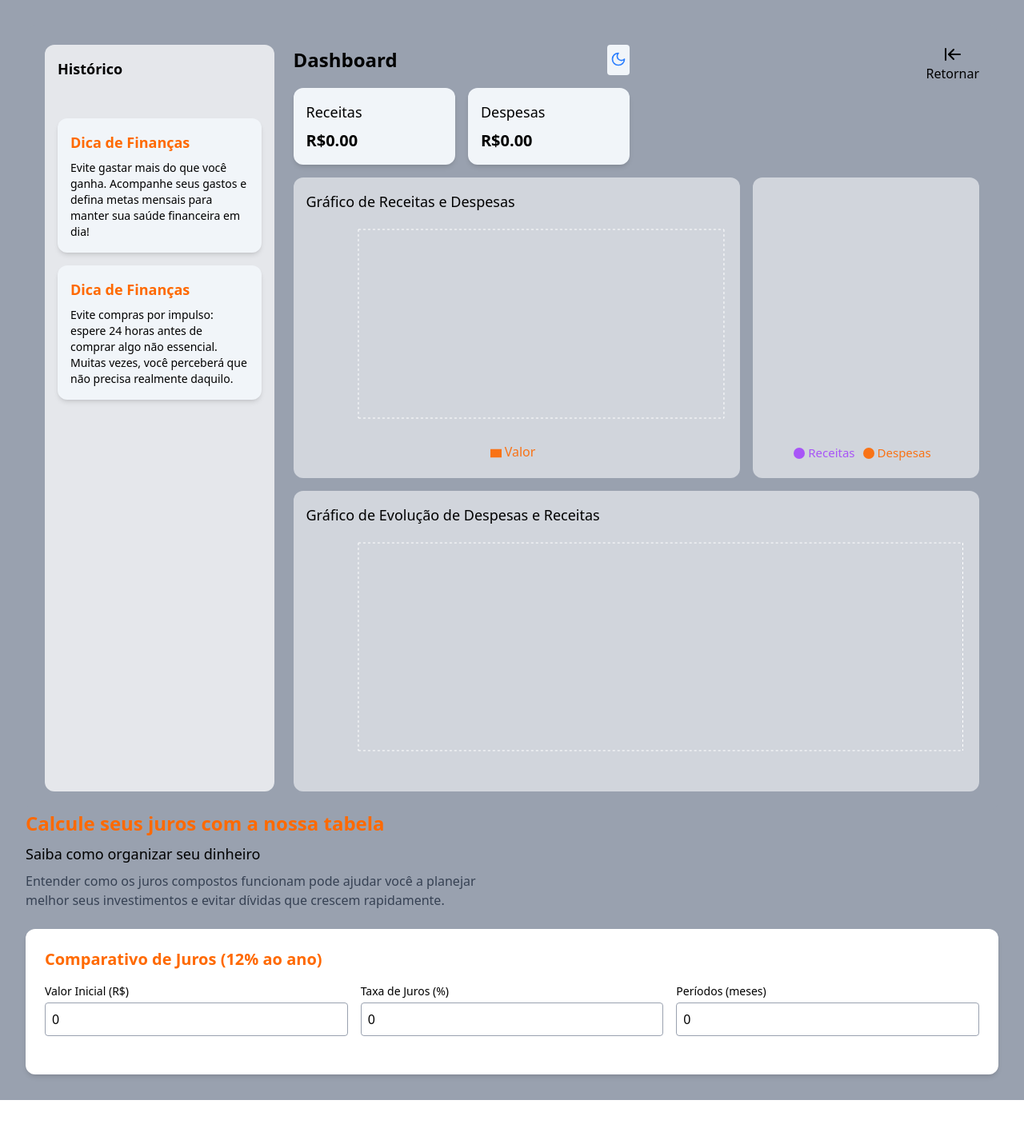
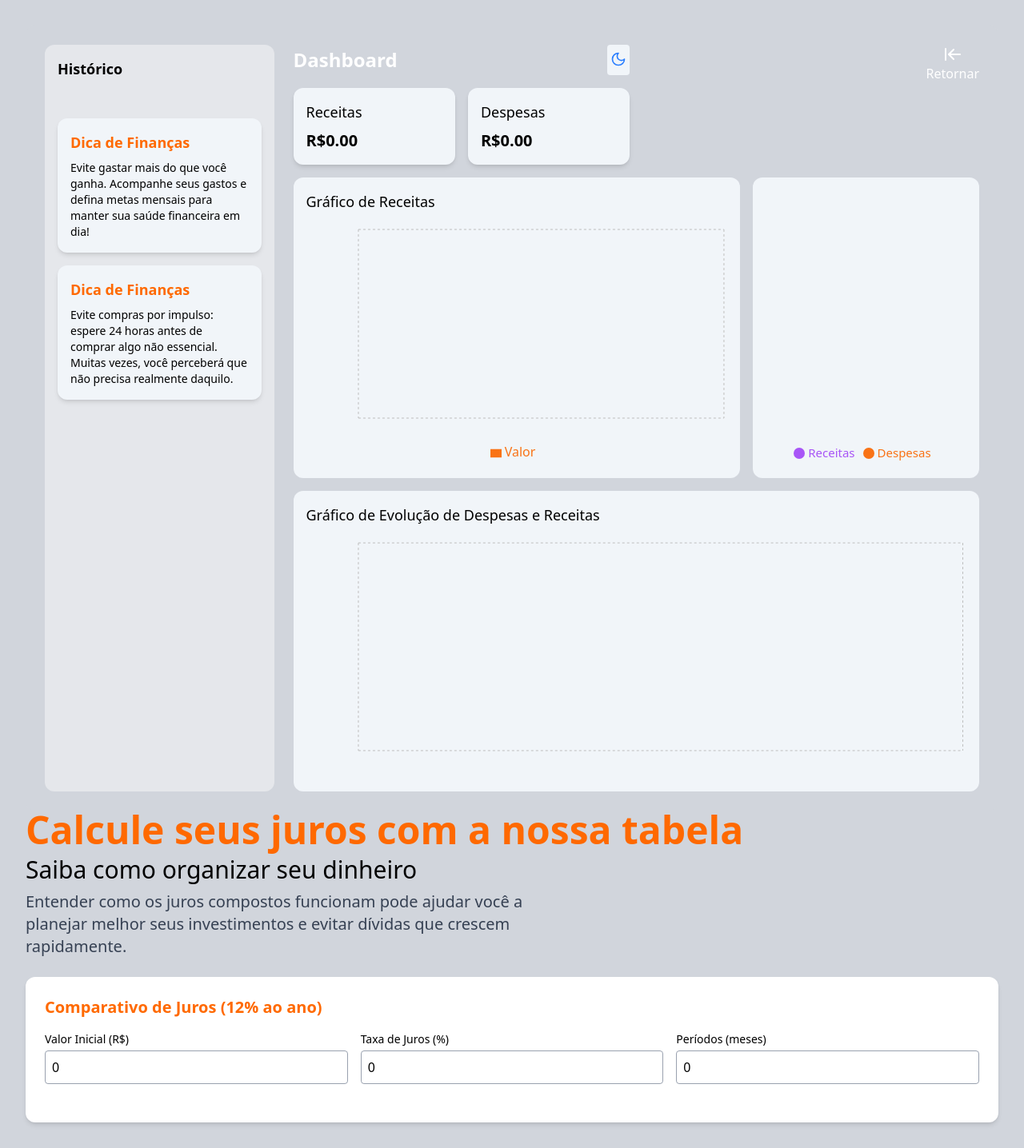
Before and after one commit to RafaelErnandes/dashboard, a React (Vite) app: page /dashboard in a window 1280 px wide. Shown: the whole page at 80% size. Before the commit the page ends 1376 px from the top, so only its background shows below. Built offline with nearby package versions, Linux system fonts and the light colour scheme.

Commit message:
refactor: melhora estilizacao geral da pagina

```diff
--- /dev/null
+++ b/src/pages/dashboard/components/dashboard-totals/index.ts
@@ -0,0 +1,3 @@
+export type DashboardTotalProps = {
+  setFilter: (type: "receita" | "despesa") => void;
+};
--- a/src/pages/dashboard/components/dashboard-totals/index.tsx
+++ b/src/pages/dashboard/components/dashboard-totals/index.tsx
@@ -1,29 +1,46 @@
+import { DashboardTotalProps } from "./index.ts";
 import { ToggleTheme } from "../../../../components/toggle-theme/index.tsx";
 import { useTotalDespesas } from "../../../../hooks/use-total-despesas/index.ts";
 import { useTotalReceitas } from "../../../../hooks/use-total-receitas/index.ts";
 
-export const DashboardTotals = () => {
+export const DashboardTotals = (props: DashboardTotalProps) => {
+  const { setFilter } = props;
+
   const totalReceitas = useTotalReceitas();
   const totalDespesas = useTotalDespesas();
+
+  const handleClick = (type: "receita" | "despesa") => {
+    setFilter(type);
+  };
 
   return (
     <div className="w-full">
       <div className="flex items-center justify-between">
-        <h1 className="text-2xl font-semibold dark:text-white">Dashboard</h1>
+        <h1 className="text-2xl font-semibold text-white">Dashboard</h1>
         <div className="bg-slate-100 p-1 rounded-sm pt-2  dark:bg-zinc-700">
           <ToggleTheme />
         </div>
       </div>
 
       <div className="flex gap-4 mt-4">
-        <div className="bg-slate-100 dark:bg-zinc-700 p-4 rounded-xl w-full text-black dark:text-white shadow-md">
-          <span className="block text-lg font-medium mb-2">Receitas</span>
+        <div
+          className="bg-slate-100 dark:bg-zinc-700 p-4 rounded-xl w-full text-black dark:text-white shadow-md cursor-pointer transform transition-transform duration-200 ease-in-out hover:scale-105 "
+          onClick={() => handleClick("receita")}
+        >
+          <span className="block text-lg font-medium mb-2 hover:text-green-500">
+            Receitas
+          </span>
           <span className="text-xl font-bold">
             R${totalReceitas.toFixed(2)}
           </span>
         </div>
-        <div className="bg-slate-100 dark:bg-zinc-700 p-4 rounded-xl w-full text-black dark:text-white shadow-md">
-          <span className="block text-lg font-medium mb-2">Despesas</span>
+        <div
+          className="bg-slate-100 dark:bg-zinc-700 p-4 rounded-xl w-full text-black dark:text-white shadow-md cursor-pointer transform transition-transform duration-200 ease-in-out hover:scale-105"
+          onClick={() => handleClick("despesa")}
+        >
+          <span className="block text-lg font-medium mb-2 hover:text-red-500">
+            Despesas
+          </span>
           <span className="text-xl font-bold">
             R${totalDespesas.toFixed(2)}
           </span>
--- /dev/null
+++ b/src/pages/dashboard/components/graphics/bar-graphic/index.ts
@@ -0,0 +1,3 @@
+export type BarGraphicProps = {
+  filter: "receita" | "despesa";
+};
--- a/src/pages/dashboard/components/graphics/bar-graphic/index.tsx
+++ b/src/pages/dashboard/components/graphics/bar-graphic/index.tsx
@@ -14,14 +14,19 @@ import {
   ValueType,
 } from "recharts/types/component/DefaultTooltipContent";
 
+import { BarGraphicProps } from ".";
 import { useStoreData } from "../../../../../hooks/use-stored-data";
 import { useThemeStore } from "../../../../../components/toggle-theme";
 
-export const BarGraphic = () => {
+export const BarGraphic = (props: BarGraphicProps) => {
+  const { filter } = props;
+
   const financeData = useStoreData();
   const isDark = useThemeStore((state) => state.isDark);
 
-  const chartData = financeData.map((item) => ({
+  const filteredData = financeData.filter((item) => item.type === filter);
+
+  const chartData = filteredData.map((item) => ({
     category: item.category,
     value: Number(item.value),
     type: item.type,
@@ -29,11 +34,13 @@ export const BarGraphic = () => {
 
   const barColor = isDark ? "#9333ea" : "#f97316";
   const axisColor = isDark ? "#fff" : "#000";
-  const gridColor = isDark ? "#4b5563" : "#fff";
+  const gridColor = isDark ? "#4b5563" : "#BEBEBE";
 
   return (
     <div className="flex flex-col w-full">
-      <h2 className="text-lg mb-4">Gráfico de Receitas e Despesas</h2>
+      <h2 className="text-lg mb-4">{`Gráfico de ${
+        filter === "receita" ? "Receitas" : "Despesas"
+      }`}</h2>
       <ResponsiveContainer width="100%" height={300}>
         <BarChart data={chartData}>
           <CartesianGrid strokeDasharray="3 3" stroke={gridColor} />
--- a/src/pages/dashboard/components/graphics/line-graphic/index.tsx
+++ b/src/pages/dashboard/components/graphics/line-graphic/index.tsx
@@ -21,18 +21,18 @@ export const LineGraphic = () => {
   const isDark = useThemeStore((state) => state.isDark);
 
   const chartData = financeData.map((item) => ({
-    category: item.category,
+    date: item.date,
     value: Number(item.value),
     type: item.type,
   }));
 
   const lineColor = isDark ? "#3B82F6" : "#f97316";
   const axisColor = isDark ? "#fff" : "#000";
-  const gridColor = isDark ? "#4b5563" : "#fff";
+  const gridColor = isDark ? "#4b5563" : "#BEBEBE";
 
   return (
     <div className="flex flex-col w-full">
-      <h2 className="text-lg mb-4 ">
+      <h2 className="text-lg mb-4">
         Gráfico de Evolução de Despesas e Receitas
       </h2>
       <ResponsiveContainer width="100%" height={300}>
@@ -53,14 +53,24 @@ const CustomLineGraphicTooltip = ({
   payload,
 }: TooltipProps<ValueType, NameType>) => {
   if (active && payload && payload.length) {
+    const { date, value, type } = payload[0].payload;
     return (
-      <div className="p-4 bg-white dark:bg-zinc-800 flex flex-col gap-2 rounded-md shadow-lg">
-        {payload.map((entry, index) => (
-          <p key={index} className="text-sm text-orange-500 dark:text-blue-500">
-            {entry.name}:<span className="ml-2">${entry.value}</span>
-          </p>
-        ))}
+      <div className="p-4 bg-white dark:bg-zinc-800 flex flex-col gap-2 rounded-md shadow-xl/25">
+        <p className="text-sm text-orange-500 dark:text-blue-500">
+          Data: <span className="ml-2 text-black dark:text-white">{date}</span>
+        </p>
+        <p className="text-sm text-orange-500 dark:text-blue-500">
+          Valor:
+          <span className="ml-2 text-black dark:text-white">${value}</span>
+        </p>
+        <p className="text-sm text-orange-500 dark:text-blue-500">
+          Tipo:
+          <span className="ml-2 text-black dark:text-white capitalize">
+            {type}
+          </span>
+        </p>
       </div>
     );
   }
+  return null;
 };
--- a/src/pages/dashboard/components/graphics/pizza-graphic/index.tsx
+++ b/src/pages/dashboard/components/graphics/pizza-graphic/index.tsx
@@ -12,22 +12,26 @@ import {
   ValueType,
 } from "recharts/types/component/DefaultTooltipContent";
 
+import { useStoreData } from "../../../../../hooks/use-stored-data";
 import { useThemeStore } from "../../../../../components/toggle-theme";
-import { useTotalDespesas } from "../../../../../hooks/use-total-despesas";
-import { useTotalReceitas } from "../../../../../hooks/use-total-receitas";
 
 export const PizzaGraphic = () => {
-  const totalReceitas = useTotalReceitas();
-  const totalDespesas = useTotalDespesas();
+  const isDark = useThemeStore((state) => state.isDark);
+  const financeData = useStoreData();
 
-  const isDark = useThemeStore((state) => state.isDark);
+  const totalReceitas = financeData.filter(
+    (item) => item.type === "receita"
+  ).length;
+  const totalDespesas = financeData.filter(
+    (item) => item.type === "despesa"
+  ).length;
 
   const data = [
     { name: "Receitas", value: totalReceitas },
     { name: "Despesas", value: totalDespesas },
   ];
 
-  const COLORS = isDark ? ["#2563EB", "#9333EA "] : ["#a855f7", "#f97316 "];
+  const COLORS = isDark ? ["#2563EB", "#9333EA"] : ["#a855f7", "#f97316"];
 
   return (
     <ResponsiveContainer width="100%" height="100%">
@@ -48,7 +52,7 @@ export const PizzaGraphic = () => {
           ))}
         </Pie>
         <Tooltip content={CustomPizzaGraphicTooltip} />
-        <Legend className="text-blue-600" />
+        <Legend />
       </PieChart>
     </ResponsiveContainer>
   );
@@ -63,18 +67,19 @@ const CustomPizzaGraphicTooltip = ({
       <div className="p-4 bg-white dark:bg-zinc-800 flex flex-col gap-2 rounded-md border border-gray-300 dark:border-zinc-600 shadow-lg">
         {payload.map((entry, index) => {
           const isReceita = entry.name === "Receitas";
-
           const textColor = isReceita
             ? "text-violet-500 dark:text-blue-400"
             : "text-orange-500 dark:text-purple-400";
 
           return (
             <p key={index} className={`text-sm ${textColor}`}>
-              {entry.name}: <span className="ml-2">${entry.value}</span>
+              {entry.name}:
+              <span className="ml-2">{entry.value} lançamentos</span>
             </p>
           );
         })}
       </div>
     );
   }
+  return null;
 };
--- a/src/pages/dashboard/index.tsx
+++ b/src/pages/dashboard/index.tsx
@@ -3,12 +3,15 @@ import { BarGraphic } from "./components/graphics/bar-graphic/index.tsx";
 import { Button } from "../../components/button/index.tsx";
 import { CalculadoraJuros } from "./components/interest-calculator/index.tsx";
 import { DashboardHistory } from "./components/dashboard-history/index.tsx";
-import { DashboardTotals } from "./components/dashboard-totals/index";
+import { DashboardTotals } from "./components/dashboard-totals/index.tsx";
 import { LineGraphic } from "./components/graphics/line-graphic/index.tsx";
 import { PizzaGraphic } from "./components/graphics/pizza-graphic/index.tsx";
 import { useNavigate } from "react-router-dom";
+import { useState } from "react";
 
 export const DashboardPage = () => {
+  const [filter, setFilter] = useState<"receita" | "despesa">("receita");
+
   const navigate = useNavigate();
 
   const handleReturn = () => {
@@ -16,8 +19,8 @@ export const DashboardPage = () => {
   };
 
   return (
-    <div className=" p-8 bg-gray-400 dark:bg-zinc-900">
-      <div className="flex flex-row w-full min-h-screen rounded-xl p-6 bg-gray-400 dark:bg-zinc-900  dark:text-white gap-6">
+    <div className=" p-8 bg-gray-300 dark:bg-zinc-900">
+      <div className="flex flex-row w-full min-h-screen rounded-xl p-6 bg-gray-300 dark:bg-zinc-900  dark:text-white gap-6">
         <div className="w-1/4 bg-gray-200 dark:bg-zinc-800 p-4 rounded-xl">
           <h2 className="text-lg dark:text-white font-semibold mb-4">
             Histórico
@@ -50,11 +53,11 @@ export const DashboardPage = () => {
         </div>
         <div className="flex flex-col w-3/4 gap-4">
           <div className="grid grid-cols-2 gap-4">
-            <DashboardTotals />
+            <DashboardTotals setFilter={setFilter} />
             <div className="flex items-start justify-end ">
               <Button
                 type="button"
-                className="flex flex-col items-center dark:text-white"
+                className="flex flex-col items-center  text-white"
                 onClick={handleReturn}
               >
                 <ArrowLeftToLine className=" cursor-pointer" />
@@ -63,33 +66,34 @@ export const DashboardPage = () => {
             </div>
           </div>
           <div className="flex gap-4 g-[3000px]">
-            <div className="w-4/5 bg-gray-300 dark:bg-zinc-800 p-4 rounded-xl">
-              <BarGraphic />
+            <div className="w-4/5 bg-slate-100 dark:bg-zinc-800 p-4 rounded-xl">
+              <BarGraphic filter={filter} />
             </div>
-            <div className="w-2/5 bg-gray-300 dark:bg-zinc-800 p-4 rounded-xl text-[15px]">
+            <div className="w-2/5 bg-slate-100 dark:bg-zinc-800 p-4 rounded-xl text-[15px]">
               <PizzaGraphic />
             </div>
           </div>
-          <div className="w-full bg-gray-300 dark:bg-zinc-800 p-4 rounded-xl">
+          <div className="w-full bg-slate-100 dark:bg-zinc-800 p-4 rounded-xl">
             <LineGraphic />
           </div>
         </div>
       </div>
       <div className="mb-6">
         <div>
-          <h1 className="text-orange-500 dark:text-purple-400 text-2xl font-bold mb-2">
+          <h1 className="text-orange-500 dark:text-purple-400 text-5xl font-bold mb-2">
             Calcule seus juros com a nossa tabela
           </h1>
-          <span className="dark:text-white text-lg block mb-2">
+          <span className="dark:text-white text-3xl block mb-2">
             Saiba como organizar seu dinheiro
           </span>
-          <p className="text-gray-700 dark:text-gray-300 text-base max-w-xl mb-2">
+          <p className="text-gray-700 dark:text-gray-300 text-xl mb-2 max-w-2xl">
             Entender como os juros compostos funcionam pode ajudar você a
             planejar melhor seus investimentos e evitar dívidas que crescem
             rapidamente.
           </p>
         </div>
       </div>
+
       <CalculadoraJuros />
     </div>
   );
```
Also changed, not shown: src/pages/dashboard/components/dashboard-history/index.tsx (+8 -1 lines).
